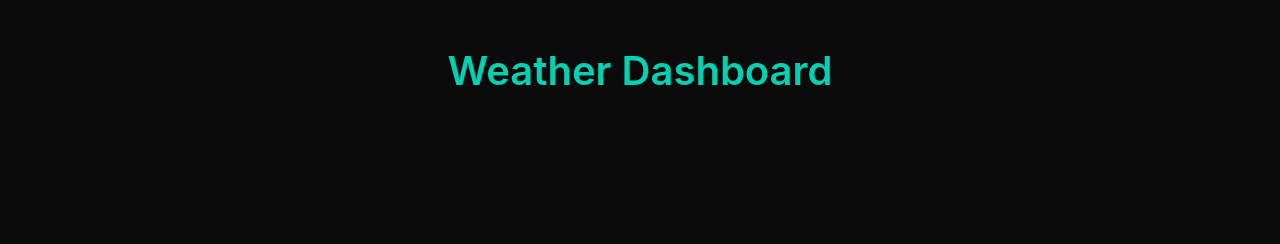
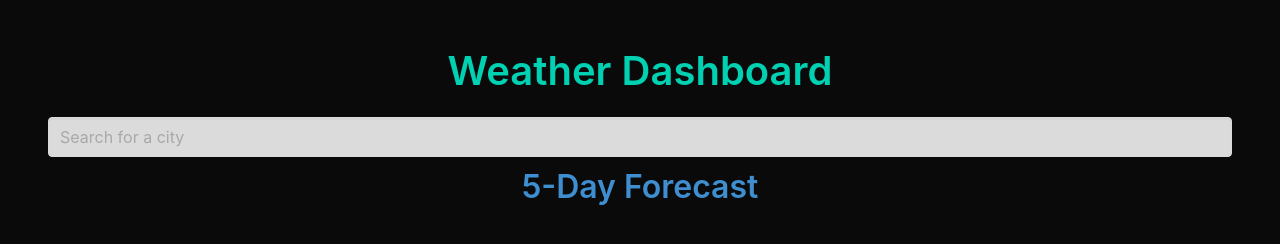
Before and after one commit to leahanders820/Module-6-Challenge, a plain HTML site: page index.html in a window 1280 px wide. Drawn offline with Linux system fonts and the light colour scheme; no server answers.

Commit message:
added a searchbar to html

```diff
--- a/index.html
+++ b/index.html
@@ -7,13 +7,30 @@
     <meta http-equiv="X-UA-Compatible" content="ie=edge" />
     <link rel="stylesheet" href="./assets/style.css"/>
     <link rel="stylesheet" href="./assets/bulma.css"/>
+    <title>Weather App</title>
 </head>
 
 <body class="hero-body">
 
     <header id="wd" class="mt-0 title is-2 has-text-centered has-text-primary">Weather Dashboard</header>
 
-    <div>
+    <div class="searchbar field">
+        <label class="label">
+            <div class="control">
+            <input class="input has-background-grey-lighter" type="text" placeholder="Search for a city">
+            </div>
+
+
+
+
+        </label>
+
+    </div>
+
+    <div class="has-text-centered">
+        <span class="title is-3 has-text-info">5-Day Forecast</span>
+
+
 
     </div>
 
```
